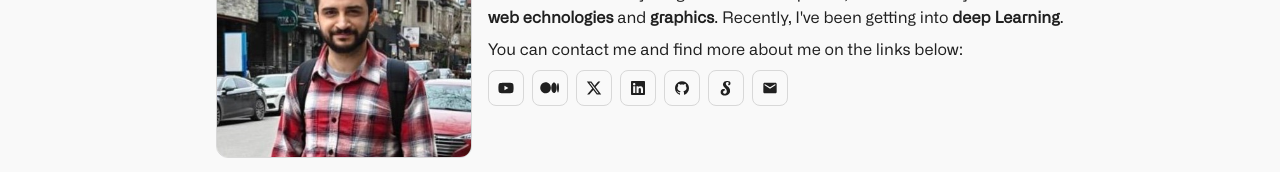
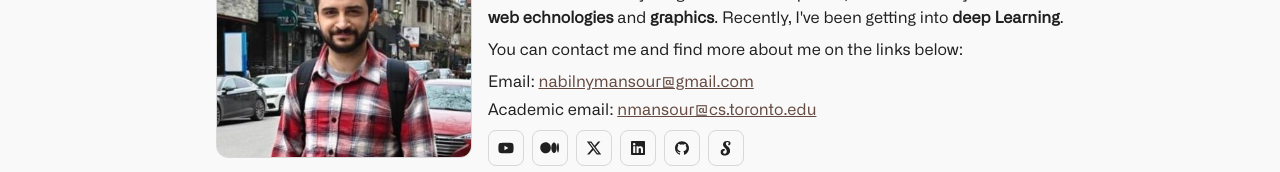
Before and after one commit to NabilNYMansour/portfolio, a Next.js app: page / in a window 1280 px wide. Shown: the part 171-343 px from the top of the page. Built offline with nearby package versions, Linux system fonts and the light colour scheme.

Commit message:
Show personal and academic emails above contact links
Remove the email icon button and display both email addresses as text links above the social icons.

Co-authored-by: Nabil Mansour <NabilNYMansour@users.noreply.github.com>

```diff
--- a/app/page.tsx
+++ b/app/page.tsx
@@ -5,7 +5,6 @@ import Link from "next/link"
 import { AiFillGithub } from "react-icons/ai"
 import { FaLinkedin, FaYoutube } from "react-icons/fa"
 import { FaXTwitter } from "react-icons/fa6"
-import { MdEmail } from "react-icons/md"
 import {
   Tooltip,
   TooltipContent,
@@ -41,6 +40,26 @@ export default function Page() {
               I&apos;ve been getting into <b>deep Learning</b>.
             </p>
             <p>You can contact me and find more about me on the links below:</p>
+            <div className="flex flex-col gap-1 text-center sm:text-left">
+              <p>
+                Email:{" "}
+                <a
+                  href="mailto:nabilnymansour@gmail.com"
+                  className="text-primary underline hover:text-muted-foreground"
+                >
+                  nabilnymansour@gmail.com
+                </a>
+              </p>
+              <p>
+                Academic email:{" "}
+                <a
+                  href="mailto:nmansour@cs.toronto.edu"
+                  className="text-primary underline hover:text-muted-foreground"
+                >
+                  nmansour@cs.toronto.edu
+                </a>
+              </p>
+            </div>
             <div className="flex flex-wrap justify-center gap-2 sm:justify-start">
               {CONTACTS.map((contact) => (
                 <Tooltip key={contact.title}>
@@ -186,11 +205,6 @@ const CONTACTS = [
   //   title: "Resume",
   //   icon: <BsFillFileEarmarkPersonFill size={24} />,
   // },
-  {
-    link: "mailto:nabilnymansour@gmail.com",
-    title: "Email",
-    icon: <MdEmail size={28} />,
-  },
 ]
 
 const PROJECTS = [
```
